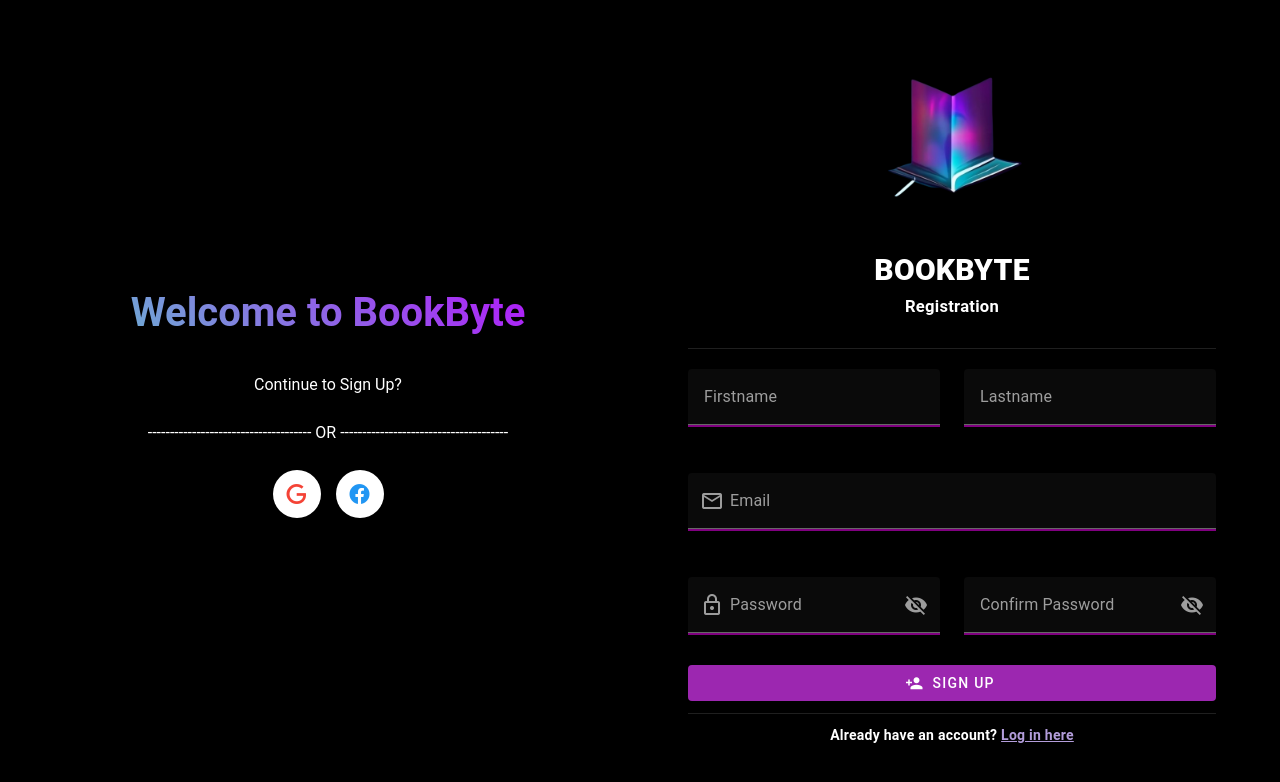
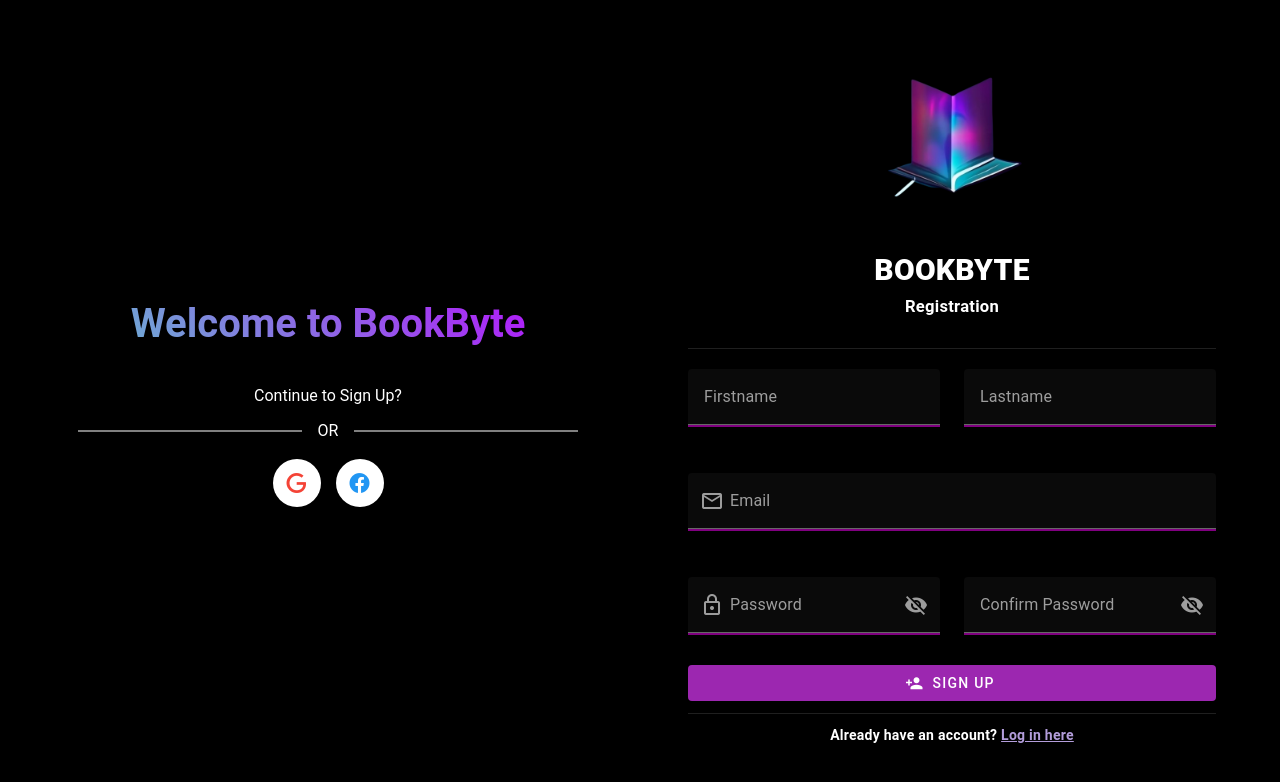
Before and after one commit to dyannacastro/BOOKBYTE, a Vue app: page /register in a window 1280 px wide. Shown: the top 782 px of the page. Built offline with nearby package versions, Linux system fonts and the light colour scheme.

Commit message:
feat: adding a divider

```diff
--- a/src/views/auth/RegisterView.vue
+++ b/src/views/auth/RegisterView.vue
@@ -13,8 +13,8 @@
         <div class="content-wrapper">
           <h1 class="gradient-text">Welcome to BookByte</h1>
           <div class="desktop-social-section">
-            <p class="quote-text">Continue to Sign Up? <br><br>
-              ------------------------------------- OR --------------------------------------</p>
+            <p class="quote-text">Continue to Sign Up?</p>
+            <v-divider class="my-3" style="border-width: 1px; opacity: 0.5;">OR</v-divider>
             <div class="social-login">
               <v-btn icon large>
                 <v-icon color="red darken-1">mdi-google</v-icon>
@@ -62,8 +62,8 @@
           </v-card-text>
 
           <div v-if="smAndDown" class="mobile-social-section">
-            <p class="quote-text">Continue to Sign Up? <br><br>
-              -------------------------------------- OR ---------------------------------------</p>
+            <p class="quote-text">Continue to Sign Up?</p>
+            <v-divider class="my-3" style="border-width: 1px; opacity: 0.5;">OR</v-divider>
             <div class="social-login">
               <v-btn icon large>
                 <v-icon color="red darken-1">mdi-google</v-icon>
```
